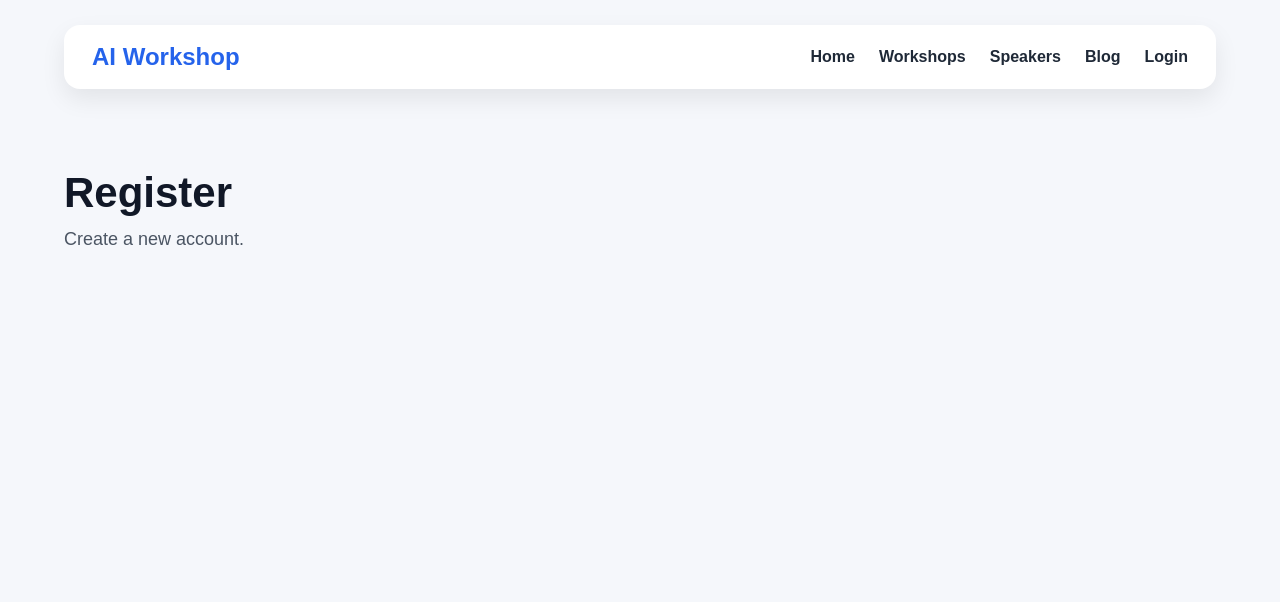
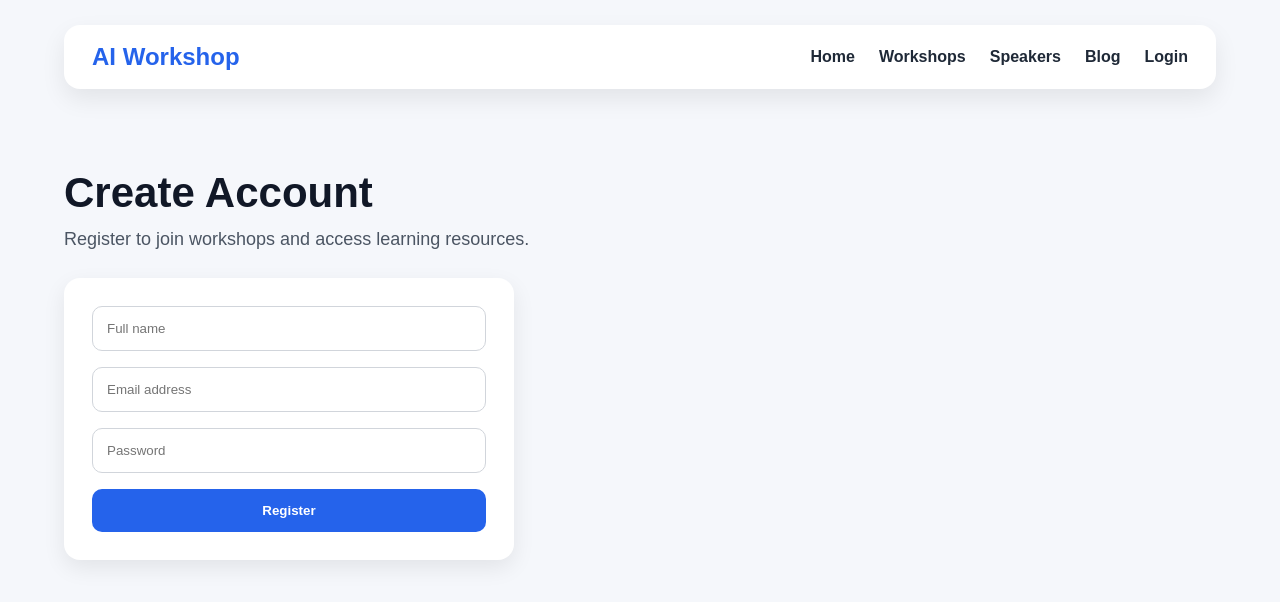
Before and after one commit to natashacuthbert-tech/AI-Workshop-Learning-WebApp, a React app in the folder frontend/: page /register in a window 1280 px wide. Shown: the top 602 px of the page. Built offline with nearby package versions, Linux system fonts and the light colour scheme; the HTML template or start-up script is replaced by a standard one.

Commit message:
Connect register page to backend API

```diff
--- a/frontend/src/pages/register.jsx
+++ b/frontend/src/pages/register.jsx
@@ -1,13 +1,80 @@
+import { useState } from "react";
 import Navbar from "../components/navbar";
+import api from "../services/api";
 
 function Register() {
+  const [formData, setFormData] = useState({
+    full_name: "",
+    email: "",
+    password: ""
+  });
+
+  const [message, setMessage] = useState("");
+
+  const handleChange = (e) => {
+    setFormData({
+      ...formData,
+      [e.target.name]: e.target.value
+    });
+  };
+
+  const handleRegister = async (e) => {
+    e.preventDefault();
+
+    try {
+      await api.post("/users/register", formData);
+      setMessage("Registration successful! You can now login.");
+      setFormData({
+        full_name: "",
+        email: "",
+        password: ""
+      });
+    } catch (error) {
+      console.error("Register error:", error);
+      setMessage("Registration failed. Email may already exist.");
+    }
+  };
+
   return (
     <div>
       <Navbar />
 
       <section className="page-section">
-        <h1>Register</h1>
-        <p>Create a new account.</p>
+        <h1>Create Account</h1>
+        <p>Register to join workshops and access learning resources.</p>
+
+        <form className="form-card" onSubmit={handleRegister}>
+          <input
+            type="text"
+            name="full_name"
+            placeholder="Full name"
+            value={formData.full_name}
+            onChange={handleChange}
+            required
+          />
+
+          <input
+            type="email"
+            name="email"
+            placeholder="Email address"
+            value={formData.email}
+            onChange={handleChange}
+            required
+          />
+
+          <input
+            type="password"
+            name="password"
+            placeholder="Password"
+            value={formData.password}
+            onChange={handleChange}
+            required
+          />
+
+          <button type="submit">Register</button>
+
+          {message && <p>{message}</p>}
+        </form>
       </section>
     </div>
   );
```
